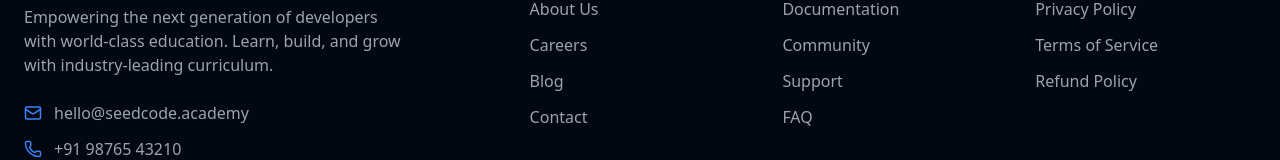
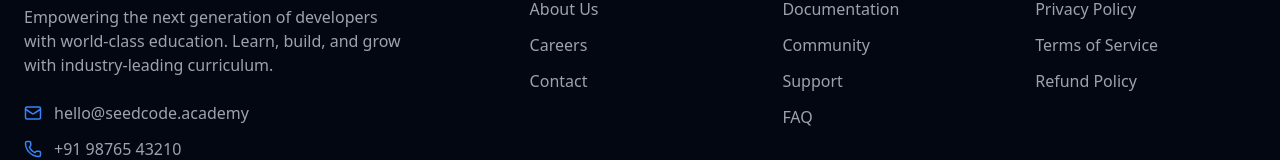
Before and after one commit to Prakashku5566/seedCodeAcademy, a React (Vite) app: page /refund-policy in a window 1280 px wide. Shown: the part 3266-3426 px from the top of the page. Built offline with nearby package versions, Linux system fonts and the light colour scheme.

Commit message:
removed blog

```diff
--- a/src/components/Footer.jsx
+++ b/src/components/Footer.jsx
@@ -74,9 +74,9 @@
                 </Link>
               </li>
               <li>
-                <Link to='/blog' className='hover:text-primary transition'>
+                {/* <Link to='/blog' className='hover:text-primary transition'>
                   Blog
-                </Link>
+                </Link> */}
               </li>
               <li>
                 <Link to='/contact' className='hover:text-primary transition'>
```
